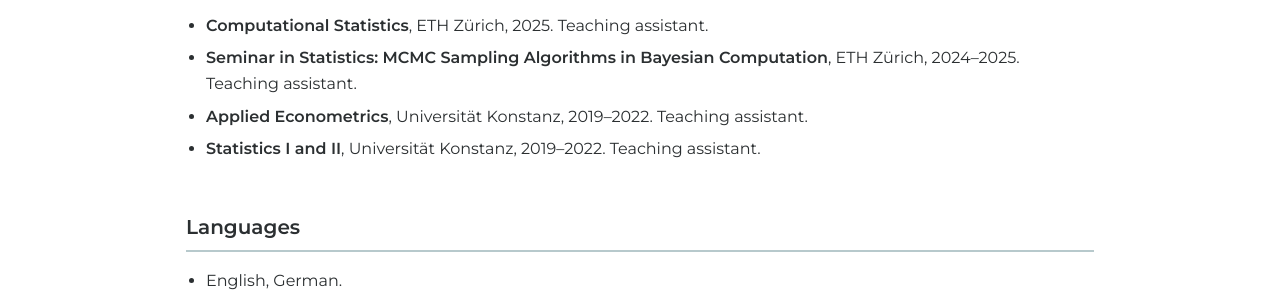
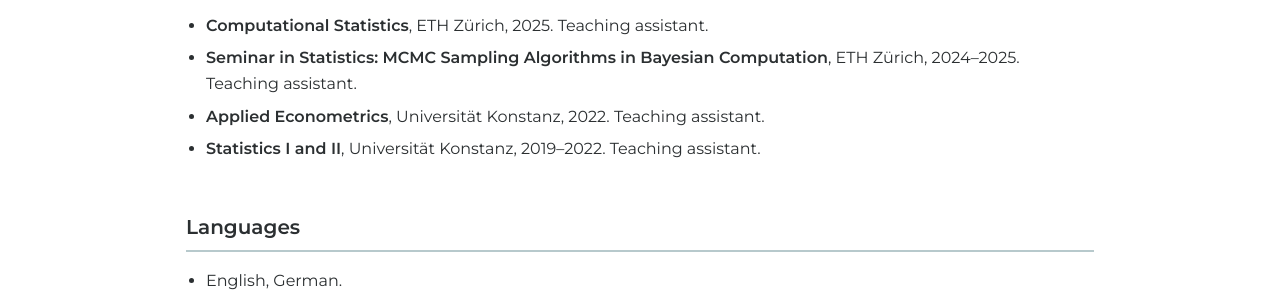
Before and after one commit to vnastl/vnastl.github.io, a Jekyll site: the page built from cv.md, in a window 1280 px wide and 900 px high, scrolled down 1145 px. Shown: the part 458-758 px from the top of the window. Built offline with Jekyll 4.4.1, drawn with Linux system fonts in a browser that asks for light colours.

Commit message:
content(cv): Applied Econometrics in 2022
- cv.md: year 2022
- latex/cv.tex: same
- assets/cv_vivian_nastl.pdf: recompiled

```diff
--- a/cv.md
+++ b/cv.md
@@ -33,7 +33,7 @@ permalink: /cv/
 
 - **Computational Statistics**, ETH Zürich, 2025. Teaching assistant.
 - **Seminar in Statistics: MCMC Sampling Algorithms in Bayesian Computation**, ETH Zürich, 2024–2025. Teaching assistant.
-- **Applied Econometrics**, Universität Konstanz, 2019–2022. Teaching assistant.
+- **Applied Econometrics**, Universität Konstanz, 2022. Teaching assistant.
 - **Statistics I and II**, Universität Konstanz, 2019–2022. Teaching assistant.
 
 ## Languages
```
Also changed, not shown: 2 other files.
